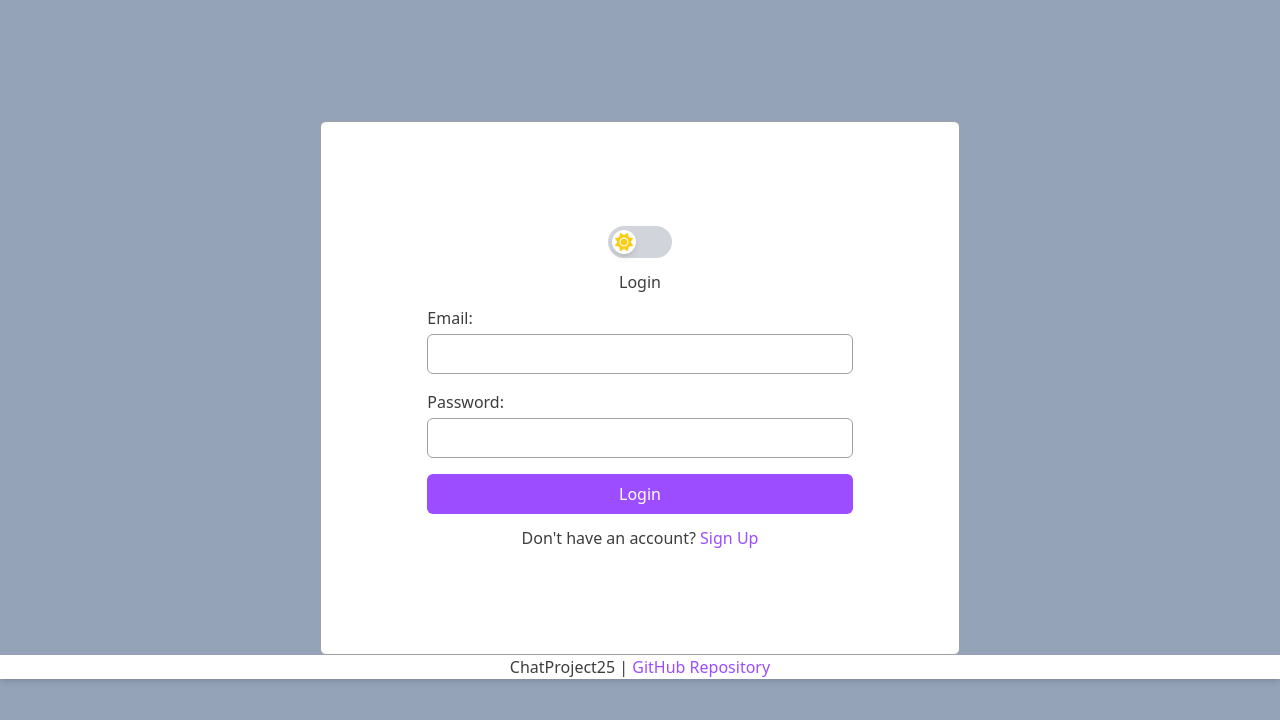
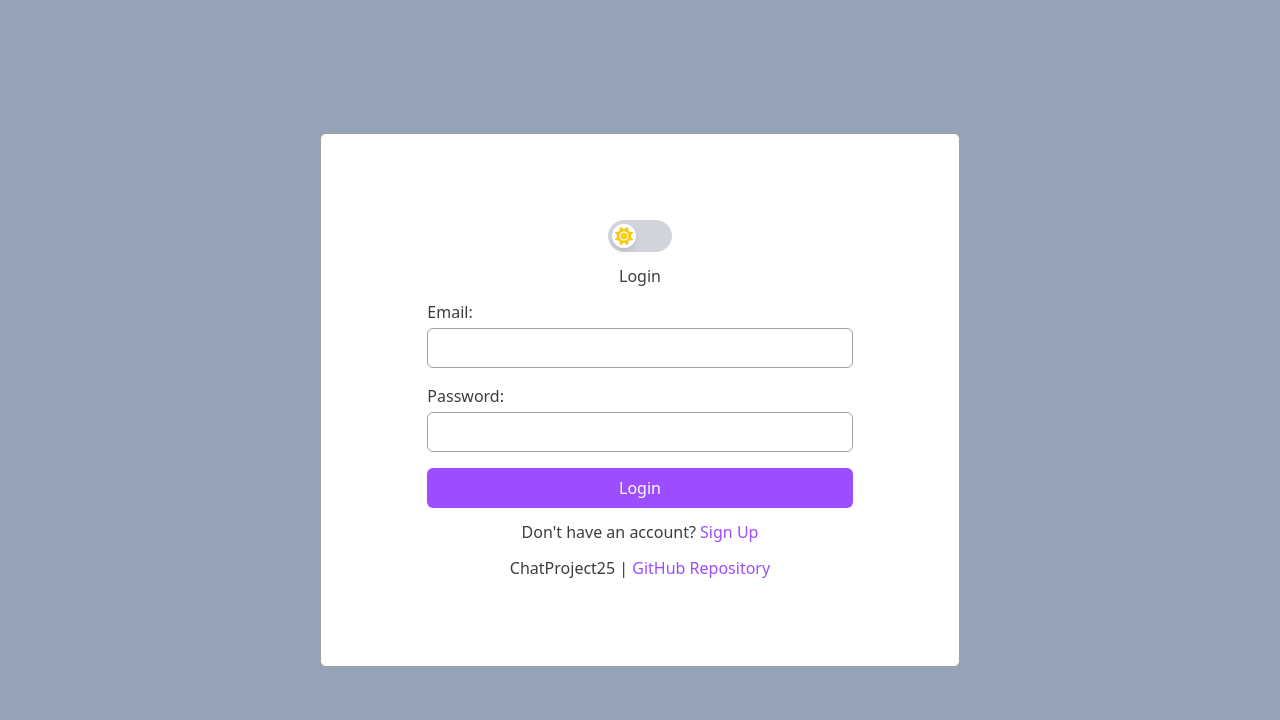
Before and after one commit to Tobiasa123/chatproject25, a React (Vite) app in the folder client/: page / in a window 1280 px wide. Shown: the top 720 px of the page. Built offline with nearby package versions, Linux system fonts and the light colour scheme.

Commit message:
moved footer a little

```diff
--- a/client/src/App.jsx
+++ b/client/src/App.jsx
@@ -38,7 +38,7 @@ function AppContent() {
           element={isAuthenticated() ? <ChatPage /> : <Navigate to="/" replace />}
         />
       </Routes>
-      <Footer></Footer>
+      {showNavbar && <Footer />}
     </div>
   );
 }
--- a/client/src/components/Footer/Footer.jsx
+++ b/client/src/components/Footer/Footer.jsx
@@ -1,10 +1,10 @@
 const Footer = () => {
     return (
-      <footer className="w-full bg-lightBackground dark:bg-darkBackground  flex justify-center items-center shadow-md">
+      <footer className="w-full bg-lightBackground dark:bg-darkBackground  flex justify-center items-center">
         <p className="text-darkText dark:text-lightText">
           ChatProject25 | {" "}
           <a
-            href="https://github.com/Tobiasa123/chatproject25" // Replace with your actual repo link
+            href="https://github.com/Tobiasa123/chatproject25"
             target="_blank"
             rel="noopener noreferrer"
             className="text-purpleAccent hover:underline"
--- a/client/src/components/LoginForm/LoginForm.jsx
+++ b/client/src/components/LoginForm/LoginForm.jsx
@@ -1,6 +1,7 @@
 import { useState } from "react"
 import { useNavigate } from "react-router-dom";
 import { ThemeSwitch } from "../ThemeSwitch/ThemeSwitch";
+import Footer from "../Footer/Footer";
 
 
 const LoginForm = () => {
@@ -118,9 +119,8 @@ const LoginForm = () => {
             {isLogin ? "Sign Up" : "Log In"}
           </button>
         </p>
+        <Footer/>
       </div>
     );
-
-    };
-
+};
     export default LoginForm;
```
